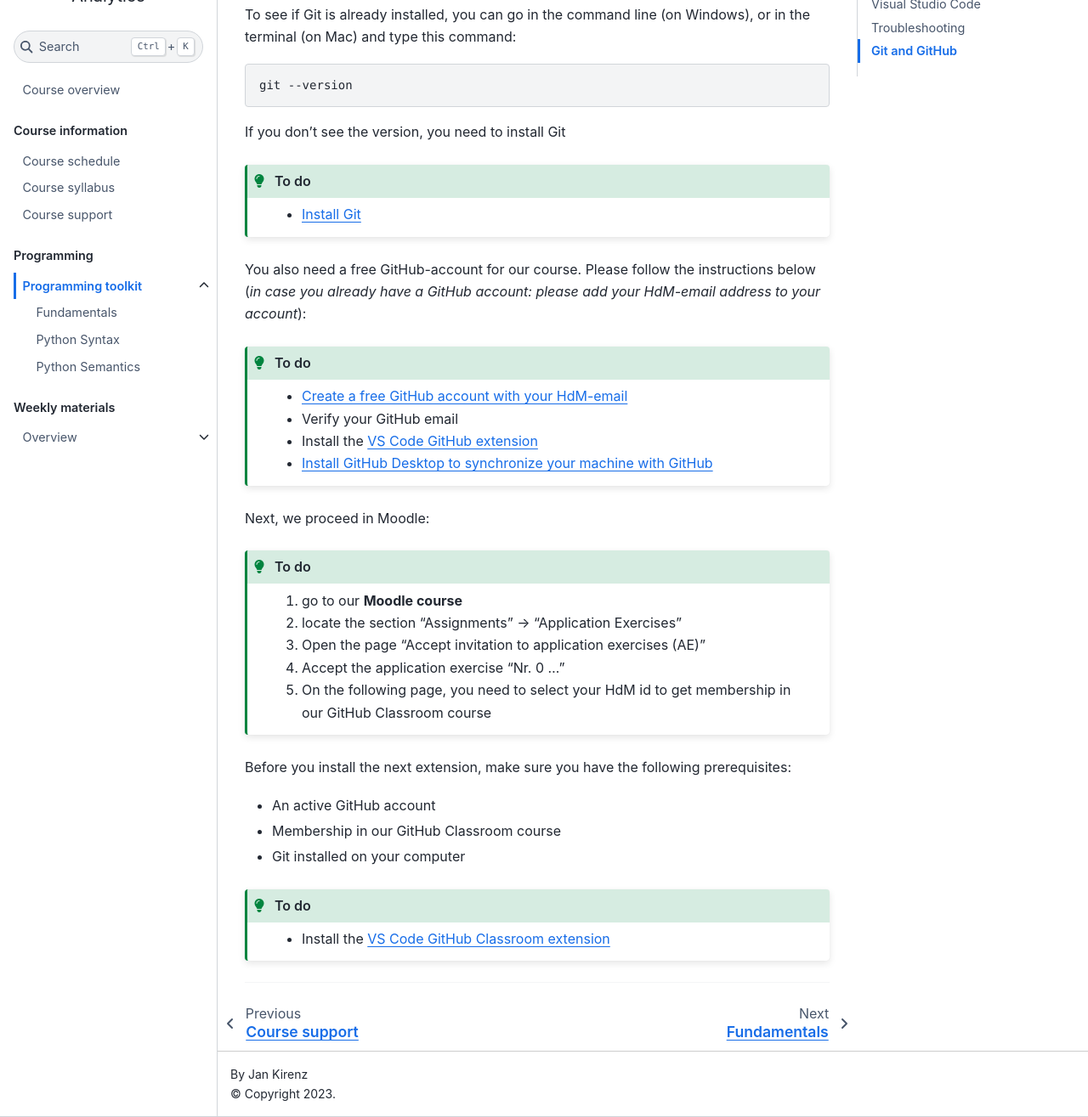
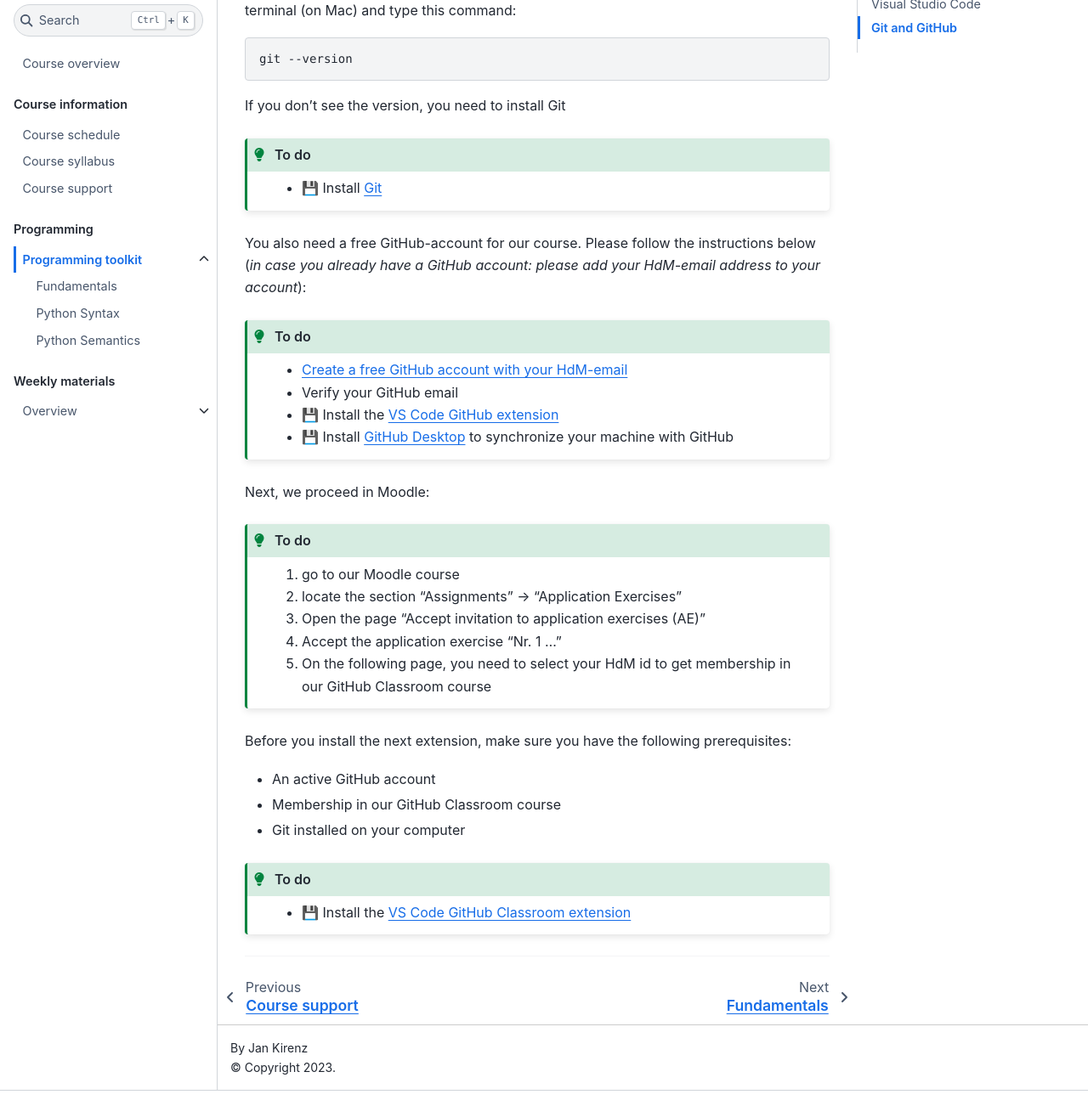
Before and after one commit to om2-ws22/website, a Jupyter Book: the page built from docs/programming-toolkit.md, in a window 1280 px wide and 1400 px high, scrolled down 6129 px, cut to the strip 85-1400 px from the top of the window. Shown: the whole strip at 85% size. Built offline with Jupyter Book 1.0.4 settings and Sphinx 7.4.7 and the Sphinx Book theme 1.1.4, drawn with Linux system fonts in a browser that asks for light colours; comment, search, counter and statistics services are not loaded; after the commit the page ends 7498 px from its top, so only the background shows below that; some of the changed text lies outside the part shown.

Commit message:
Update programming-toolkit.md

````diff
--- a/docs/programming-toolkit.md
+++ b/docs/programming-toolkit.md
@@ -64,34 +64,9 @@
 ```{admonition} To do
 :class: tip
 
-- [Anaconda installation](https://www.anaconda.com/products/individual)
+- 💾 [Anaconda installation](https://www.anaconda.com/products/individual)
 
 ```
-
-<!--
-
-### Update Anaconda
-
-- On *Windows* open the Start menu and open the "Anaconda Command Prompt".
-
-- On *macOS*: [Open a terminal](https://support.apple.com/guide/terminal/open-or-quit-terminal-apd5265185d-f365-44cb-8b09-71a064a42125/mac)
-
-
-Let's first update to the latest version of Anaconda (note that this may take a while):
-
-Update the conda package manager to the latest version:
-
-```bash
-conda update conda
-```
-
-Update Anaconda to the latest version
-
-```bash
-conda update anaconda
-```
-
--->
 
 ### Use conda-forge
 
@@ -125,9 +100,8 @@
 Copy this code and run it in your terminal (command prompt):
 
 ```bash
-conda create -n webscraping python=3.9 requests pandas jupyter   beautifulsoup4 altair matplotlib seaborn
+conda create -n webscraping python=3.9 requests pandas jupyter beautifulsoup4 altair matplotlib seaborn
 ```
-
 
 When conda asks you:
 
@@ -221,7 +200,7 @@
 - Pro tips: [25 VS Code Productivity Tips and Speed Hacks](https://www.youtube.com/watch?v=ifTF3ags0XI)
 
 
-## Troubleshooting
+### Troubleshooting
 
 If you have troubles to use Anaconda in Visual Studio Code, follow these instructions:
 
@@ -263,7 +242,7 @@
 ```{admonition} To do
 :class: tip
 
-- [Install Git](https://git-scm.com/downloads)
+- 💾 Install [Git](https://git-scm.com/downloads)
 ```
 
 You also need a free GitHub-account for our course. Please follow the instructions below (*in case you already have a GitHub account: please add your HdM-email address to your account*):
@@ -273,8 +252,8 @@
 
 - [Create a free GitHub account with your HdM-email](https://github.com/join)
 - Verify your GitHub email
-- Install the [VS Code GitHub extension](https://code.visualstudio.com/docs/editor/github)
-- [Install GitHub Desktop to synchronize your machine with GitHub](https://desktop.github.com/)
+- 💾 Install the [VS Code GitHub extension](https://code.visualstudio.com/docs/editor/github)
+- 💾 Install [GitHub Desktop](https://desktop.github.com/) to synchronize your machine with GitHub
 ```
 
 Next, we proceed in Moodle:
@@ -282,10 +261,10 @@
 ```{admonition} To do
 :class: tip
 
-1. go to our **Moodle course**
+1. go to our Moodle course
 2. locate the section "Assignments" -> "Application Exercises"
 3. Open the page "Accept invitation to application exercises (AE)"
-4. Accept the application exercise "Nr. 0 ..."
+4. Accept the application exercise "Nr. 1 ..."
 5. On the following page, you need to select your HdM id to get membership in our GitHub Classroom course
 
 ```
@@ -299,7 +278,7 @@
 ```{admonition} To do
 :class: tip
 
-- Install the [VS Code GitHub Classroom extension](https://marketplace.visualstudio.com/items?itemName=GitHub.classroom&ssr=false#overview)
+- 💾 Install the [VS Code GitHub Classroom extension](https://marketplace.visualstudio.com/items?itemName=GitHub.classroom&ssr=false#overview)
 
 ```
 
````
Also changed, not shown: other parts of docs/programming-toolkit.md (+17 -12 lines).
